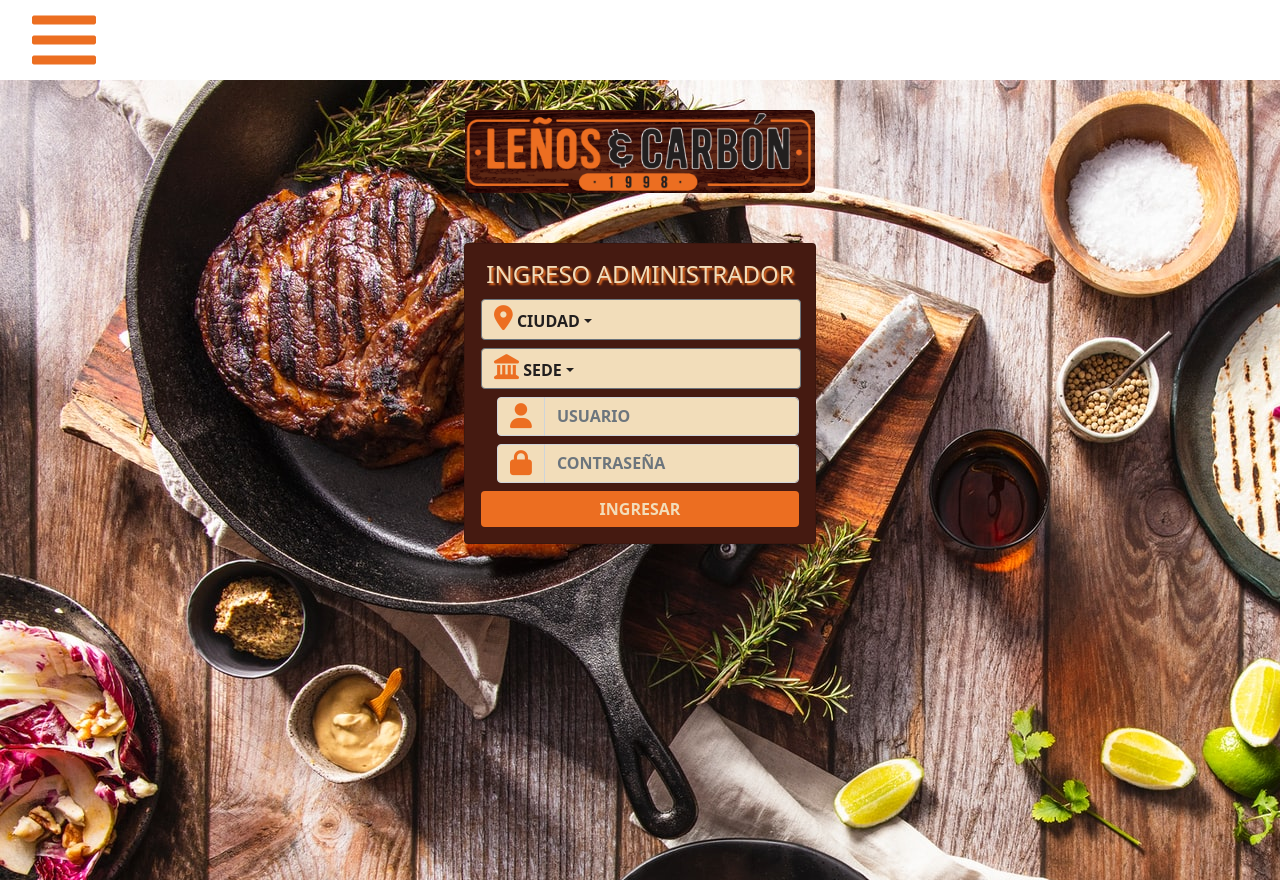
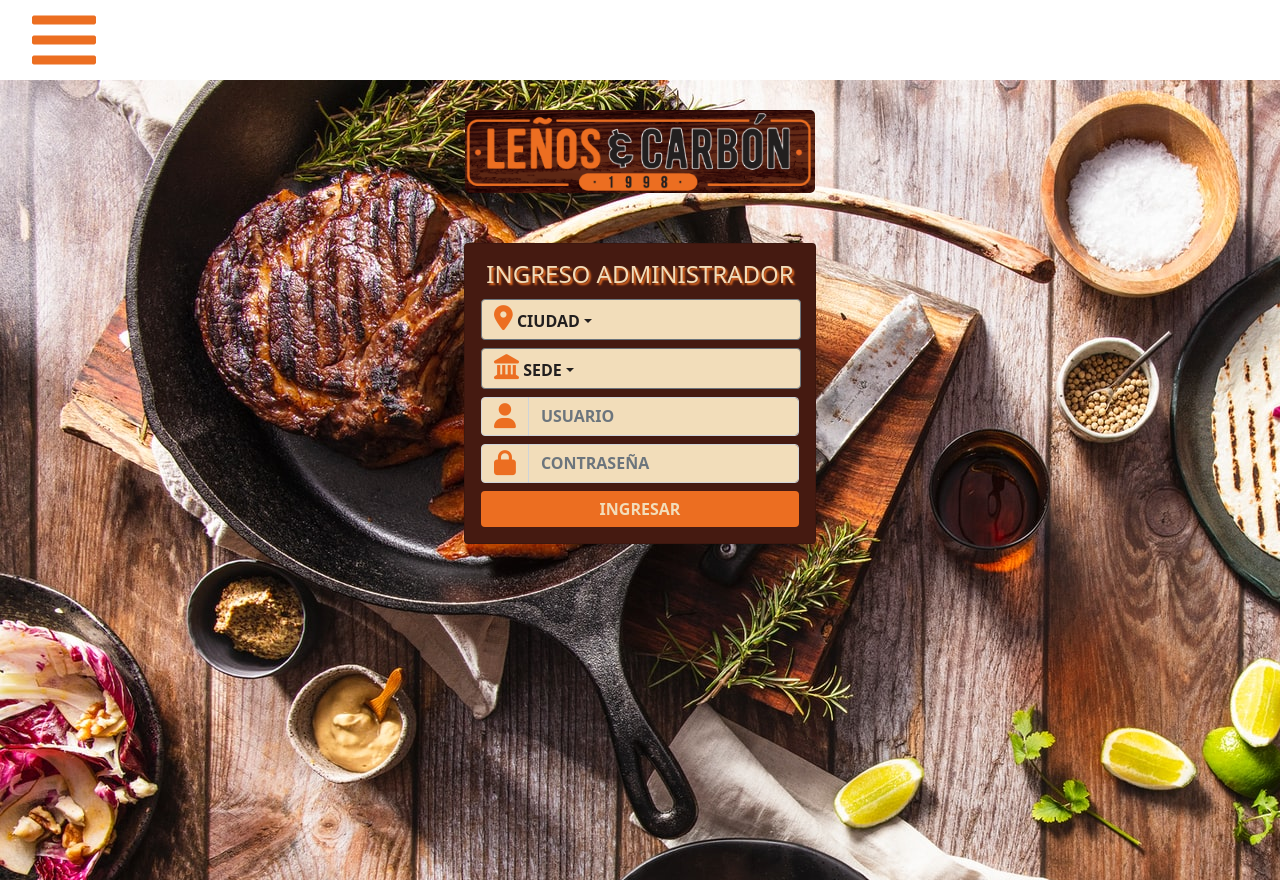
Before and after one commit to lyvargast/Grupo16PracticaKuepa, a React (Create React App) app: page / in a window 1280 px wide. Built offline with nearby package versions, Linux system fonts and the light colour scheme.

Commit message:
Subo cambios en span navegabilidad

```diff
--- a/src/components/BodyMesas/bodymesas.js
+++ b/src/components/BodyMesas/bodymesas.js
@@ -21,7 +21,8 @@ function BodyMesas(){
 
                     <div className="row text-center">
                             <div className="col-6 col-md-3 col-lg-3 cajasmesas">
-                                <a href="#">
+                                <a href={`/menu`}>
+
                                     <img src={table1} alt="Foto número" className="table"/>
                                 </a>
                             </div>
--- a/src/components/NavBar/navbar.css
+++ b/src/components/NavBar/navbar.css
@@ -55,6 +55,6 @@
     align-items: center;
 
 }
-span{
+.span1{
     margin-left: 16px;
 }
--- a/src/components/NavBar/navbar.js
+++ b/src/components/NavBar/navbar.js
@@ -33,7 +33,7 @@ function NavBar(){
                                     <li key={index} className={item.cName}>
                                         <Link to={item.path}>
                                             {item.img}
-                                            <span>{item.titulo}</span>
+                                            <span className="span1">{item.titulo}</span>
                                         </Link>
                                     </li>
                                 )
```
Also changed, not shown: src/components/NavBar/SidebarData.js (+4 -4 lines).
